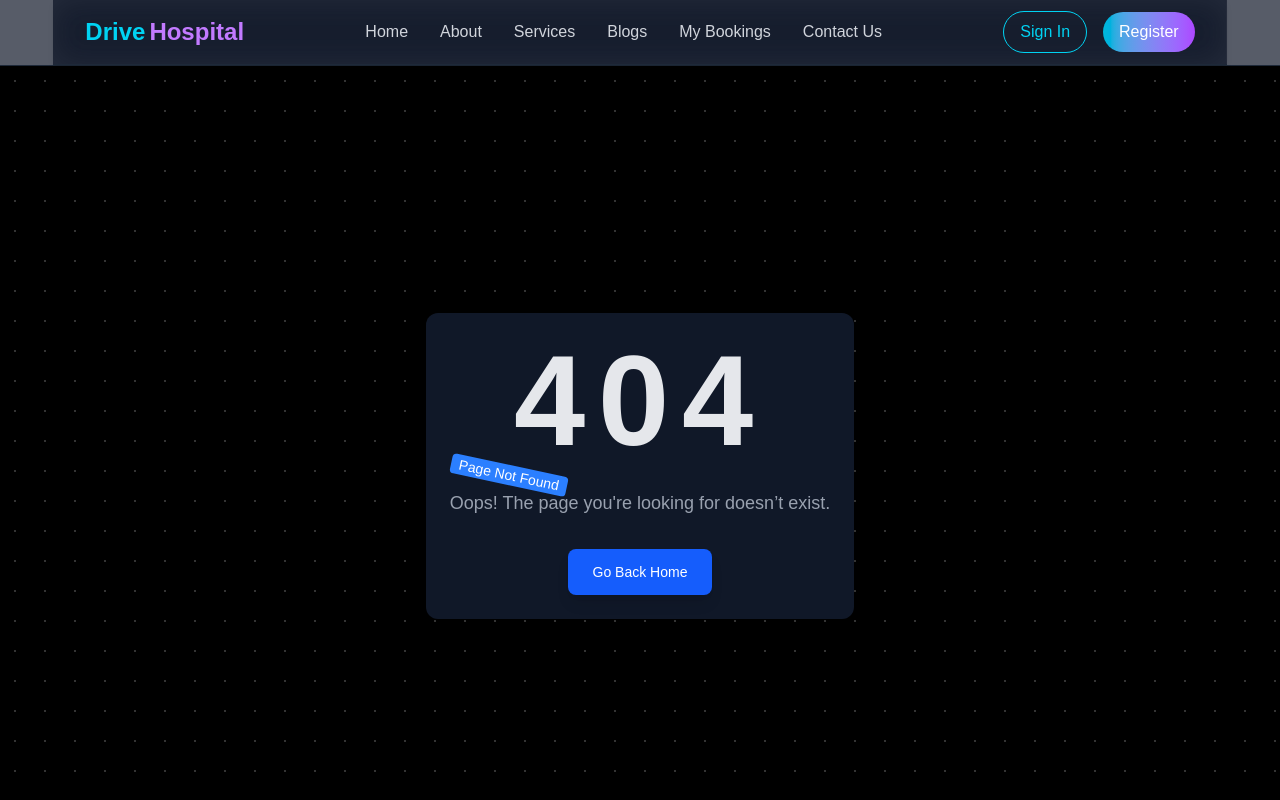
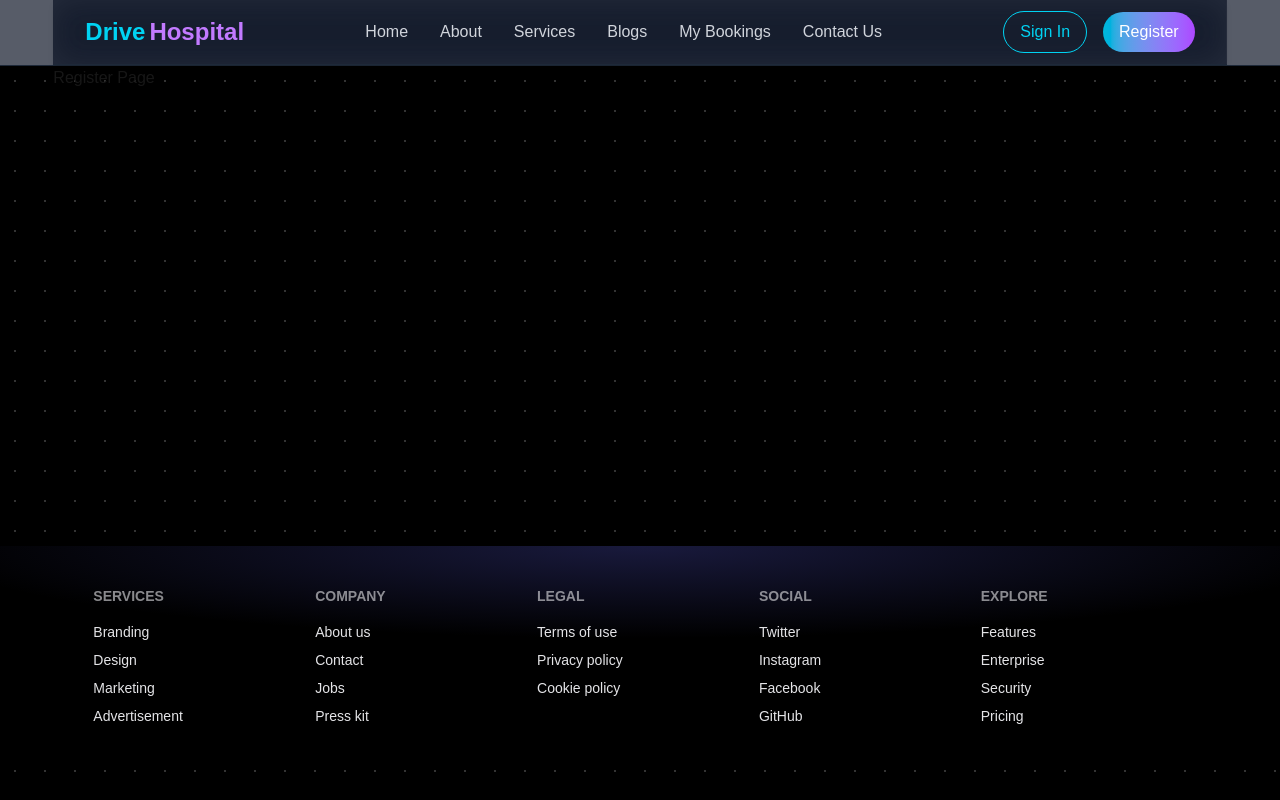
Before and after one commit to shahjalal-labs/drivehospital, a Next.js app: page /register in a window 1280 px wide. Before the commit this address had no page. Shown: the top 800 px of the page. Built offline with nearby package versions, Linux system fonts and the light colour scheme.

Commit message:
video added

```diff
--- a/src/app/layout.js
+++ b/src/app/layout.js
@@ -45,7 +45,9 @@ export default function RootLayout({ children }) {
           />
 
           {/* Content Layer */}
-          <div className="relative z-10 max-w-11/12 mx-auto">{children}</div>
+          <div className="relative z-10 max-w-11/12 mx-auto min-h-[60vh]">
+            {children}
+          </div>
 
           <div className="">
             <Footer />
--- /dev/null
+++ b/src/app/register/page.jsx
@@ -0,0 +1,9 @@
+const RegisterPage = () => {
+  return (
+    <div>
+      <h1>Register Page</h1>
+    </div>
+  );
+};
+
+export default RegisterPage;
```
Also changed, not shown: src/app/api/services/route.js (+1 -1 lines), 1 other file (tests, documents, lock files or other folders).
